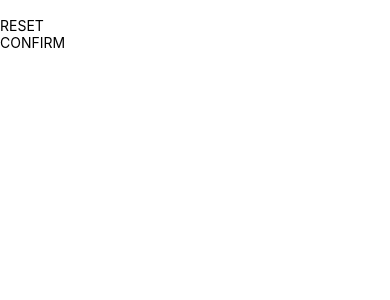
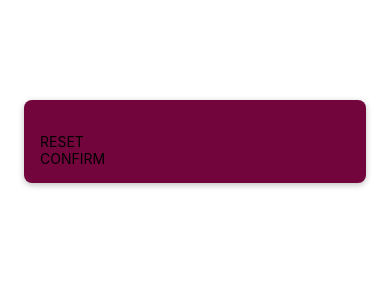
Before and after one commit to Asharalikhan4/React-Native, a React Native app in the folder 04DivingDeeper/: screen / in a window 390 px wide. Shown: the top 300 px of the page. Built offline with nearby package versions, Linux system fonts and the light colour scheme.

Commit message:
Shadow added

```diff
--- a/04DivingDeeper/screens/StartGameScreen.js
+++ b/04DivingDeeper/screens/StartGameScreen.js
@@ -1,9 +1,24 @@
-import { View, TextInput } from "react-native";
+import { View, TextInput, StyleSheet } from "react-native";
 import PrimaryButton from "../components/PrimaryButton";
+
+const styles = StyleSheet.create({
+    inputContainer: {
+        marginTop: 100,
+        marginHorizontal: 24,
+        padding: 16,
+        backgroundColor: "#72063c",
+        borderRadius: 8,
+        elevation: 8,
+        shadowColor: "black",
+        shadowOffset: { width: 0, height: 2 },
+        shadowRadius: 6,
+        shadowOpacity: 0.25,
+    }
+});
 
 const StartGameScreen = () => {
     return (
-        <View>
+        <View style={styles.inputContainer}>
             <TextInput />
             <PrimaryButton>RESET</PrimaryButton>
             <PrimaryButton>CONFIRM</PrimaryButton>
```
